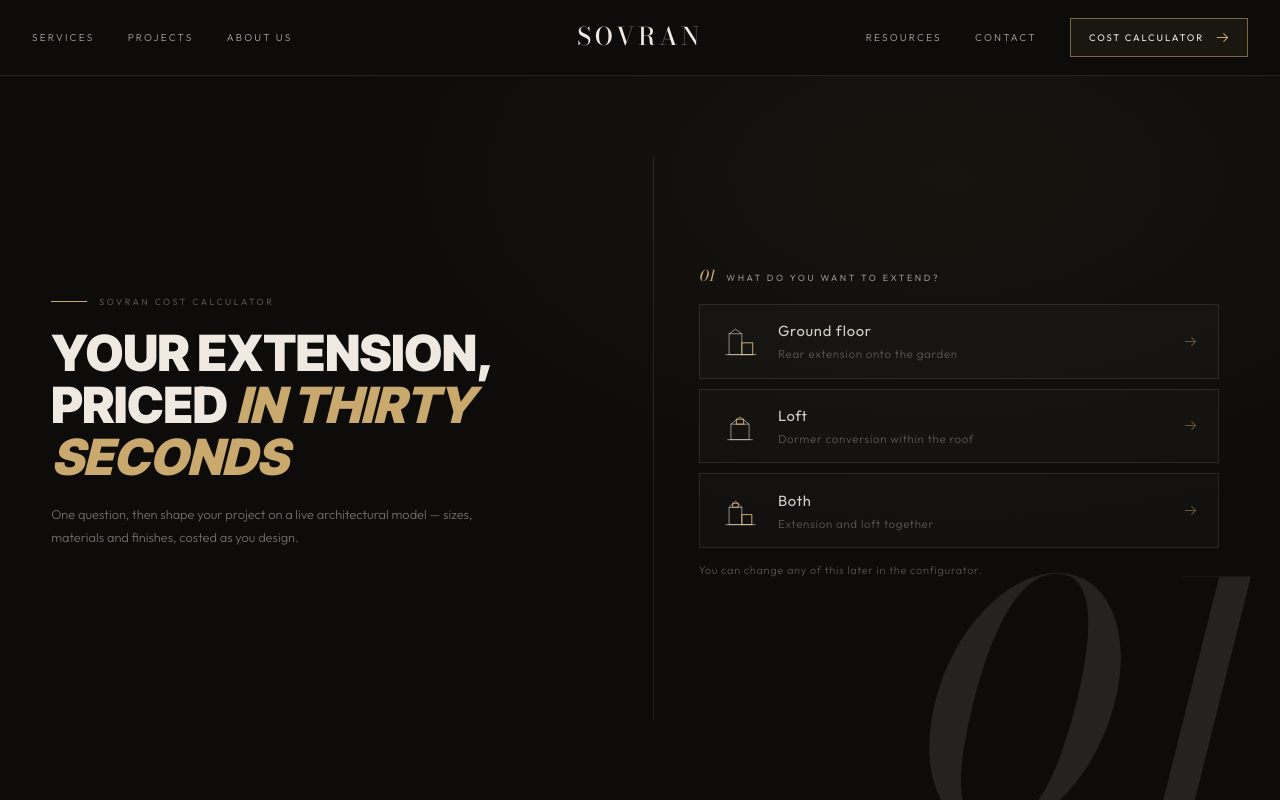
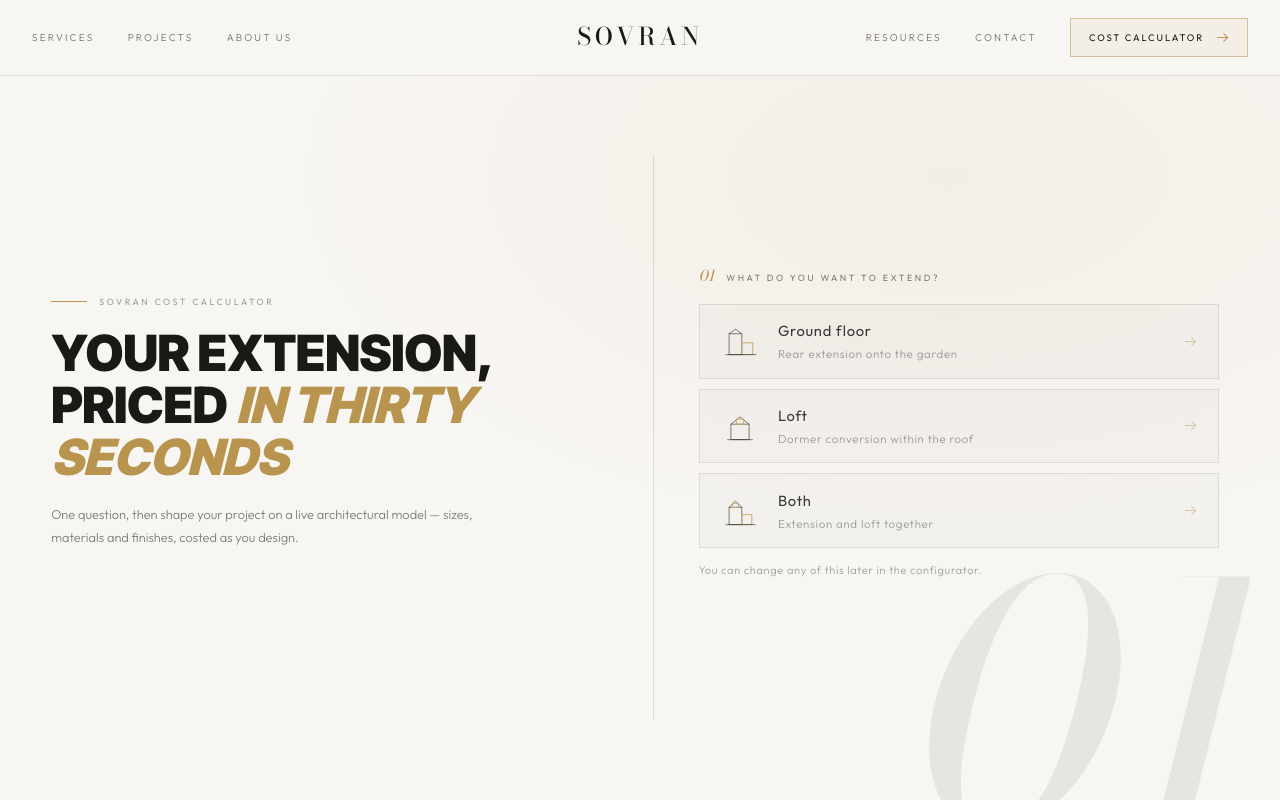
Before and after one commit to AndresO7/sovran-cost-calculator, a Next.js app: page / in a window 1280 px wide. Built offline with nearby package versions, Linux system fonts and the light colour scheme.

Commit message:
style: update color scheme for a light theme across multiple components

```diff
--- a/app/calculator/ui/ConfigPanel.tsx
+++ b/app/calculator/ui/ConfigPanel.tsx
@@ -51,7 +51,7 @@
     <aside
       className="calc-panel"
       style={{
-        background: "#11100e",
+        background: "#f8f6f3",
         borderLeft: `1px solid ${LINE}`,
         display: "flex",
         flexDirection: "column",
--- a/app/calculator/ui/QuoteModal.tsx
+++ b/app/calculator/ui/QuoteModal.tsx
@@ -20,7 +20,7 @@
   width: "100%",
   background: "transparent",
   border: "none",
-  borderBottom: "1px solid rgba(245,240,235,0.15)",
+  borderBottom: "1px solid rgba(26,25,22,0.15)",
   padding: "10px 2px",
   fontFamily: "var(--font-outfit)",
   fontWeight: 300,
@@ -83,7 +83,7 @@
         position: "fixed",
         inset: 0,
         zIndex: 100,
-        background: "rgba(10,10,10,0.78)",
+        background: "rgba(26,25,22,0.6)",
         backdropFilter: "blur(10px)",
         display: "flex",
         alignItems: "center",
@@ -98,8 +98,8 @@
           width: "min(580px, 100%)",
           maxHeight: "90vh",
           overflowY: "auto",
-          background: "#11100e",
-          border: `1px solid rgba(239,233,225,0.12)`,
+          background: "#f8f6f3",
+          border: `1px solid rgba(26,25,22,0.12)`,
           padding: "clamp(24px, 3.5vw, 44px)",
         }}
       >
@@ -326,7 +326,7 @@
   fontSize: 11,
   letterSpacing: "0.18em",
   textTransform: "uppercase",
-  color: "#0a0a0a",
+  color: "#f8f6f3",
   background: FG,
   border: `1px solid ${FG}`,
   padding: "13px 24px",
@@ -342,7 +342,7 @@
   textTransform: "uppercase",
   color: MUTED,
   background: "transparent",
-  border: "1px solid rgba(245,240,235,0.2)",
+  border: "1px solid rgba(26,25,22,0.18)",
   padding: "13px 24px",
   cursor: "pointer",
   transition: "all 0.35s ease",
--- a/app/calculator/ui/SiteNav.tsx
+++ b/app/calculator/ui/SiteNav.tsx
@@ -11,7 +11,7 @@
   fontSize: "clamp(10px, 0.78vw, 11.5px)",
   letterSpacing: "0.22em",
   textTransform: "uppercase",
-  color: "rgba(239,233,225,0.7)",
+  color: "rgba(26,25,22,0.6)",
   textDecoration: "none",
   transition: "color 0.3s ease",
   whiteSpace: "nowrap",
@@ -42,7 +42,7 @@
             href="#"
             style={linkStyle}
             onMouseEnter={(e) => (e.currentTarget.style.color = FG)}
-            onMouseLeave={(e) => (e.currentTarget.style.color = "rgba(239,233,225,0.7)")}
+            onMouseLeave={(e) => (e.currentTarget.style.color = "rgba(26,25,22,0.6)")}
           >
             {l}
           </a>
@@ -80,7 +80,7 @@
               href="#"
               style={linkStyle}
               onMouseEnter={(e) => (e.currentTarget.style.color = FG)}
-              onMouseLeave={(e) => (e.currentTarget.style.color = "rgba(239,233,225,0.7)")}
+              onMouseLeave={(e) => (e.currentTarget.style.color = "rgba(26,25,22,0.6)")}
             >
               {l}
             </a>
@@ -97,8 +97,8 @@
             letterSpacing: "0.2em",
             textTransform: "uppercase",
             color: FG,
-            border: `1px solid rgba(201,169,110,0.55)`,
-            background: "rgba(201,169,110,0.07)",
+            border: `1px solid rgba(184,148,78,0.5)`,
+            background: "rgba(184,148,78,0.08)",
             padding: "11px clamp(13px, 1.4vw, 20px)",
             whiteSpace: "nowrap",
             cursor: "default",
--- a/app/calculator/ui/StartScreen.tsx
+++ b/app/calculator/ui/StartScreen.tsx
@@ -63,11 +63,11 @@
   width: "100%",
   textAlign: "left",
   padding: "clamp(13px, 1.9vh, 19px) clamp(16px, 1.6vw, 24px)",
-  background: "rgba(239,233,225,0.02)",
-  border: "1px solid rgba(239,233,225,0.1)",
+  background: "rgba(26,25,22,0.02)",
+  border: "1px solid rgba(26,25,22,0.1)",
   cursor: "pointer",
   transition: "border-color 0.3s ease, background 0.3s ease, transform 0.3s ease",
-  color: "rgba(239,233,225,0.55)",
+  color: "rgba(26,25,22,0.55)",
 };
 
 /**
@@ -113,7 +113,7 @@
         position: "relative",
         overflow: "hidden",
         background:
-          "radial-gradient(1100px 600px at 74% 14%, rgba(201,169,110,0.05), transparent 60%), var(--background)",
+          "radial-gradient(1100px 600px at 74% 14%, rgba(184,148,78,0.08), transparent 60%), var(--background)",
       }}
     >
       {/* ghost numeral, clipped by the container */}
@@ -214,7 +214,7 @@
               <span style={{ fontFamily: "var(--font-bodoni)", fontStyle: "italic", color: ACCENT, fontSize: 15 }}>
                 01
               </span>
-              <span style={{ ...microLabel, color: "rgba(239,233,225,0.6)" }}>
+              <span style={{ ...microLabel, color: "rgba(26,25,22,0.55)" }}>
                 What do you want to extend?
               </span>
             </div>
@@ -225,13 +225,13 @@
                   onClick={() => begin(o.id)}
                   style={optionRow}
                   onMouseEnter={(e) => {
-                    e.currentTarget.style.borderColor = "rgba(201,169,110,0.65)";
-                    e.currentTarget.style.background = "rgba(201,169,110,0.07)";
+                    e.currentTarget.style.borderColor = "rgba(184,148,78,0.6)";
+                    e.currentTarget.style.background = "rgba(184,148,78,0.08)";
                     e.currentTarget.style.transform = "translateX(4px)";
                   }}
                   onMouseLeave={(e) => {
-                    e.currentTarget.style.borderColor = "rgba(239,233,225,0.1)";
-                    e.currentTarget.style.background = "rgba(239,233,225,0.02)";
+                    e.currentTarget.style.borderColor = "rgba(26,25,22,0.1)";
+                    e.currentTarget.style.background = "rgba(26,25,22,0.02)";
                     e.currentTarget.style.transform = "translateX(0)";
                   }}
                 >
@@ -243,7 +243,7 @@
                         fontWeight: 400,
                         fontSize: "clamp(14px, 1.15vw, 16.5px)",
                         letterSpacing: "0.05em",
-                        color: "rgba(239,233,225,0.88)",
+                        color: "rgba(26,25,22,0.85)",
                       }}
                     >
                       {o.label}
--- a/app/calculator/ui/TopBar.tsx
+++ b/app/calculator/ui/TopBar.tsx
@@ -45,7 +45,7 @@
         height: 60,
         padding: "0 clamp(16px, 2.5vw, 44px)",
         borderBottom: `1px solid ${LINE}`,
-        background: "rgba(17, 16, 14, 0.6)",
+        background: "rgba(248, 246, 243, 0.85)",
         position: "relative",
         zIndex: 20,
         flexShrink: 0,
@@ -118,13 +118,13 @@
         style={{ ...arrowButton, padding: "10px clamp(14px, 1.6vw, 22px)" }}
         onMouseEnter={(e) => {
           e.currentTarget.style.background = FG;
-          e.currentTarget.style.color = "#0d0c0a";
+          e.currentTarget.style.color = "#f8f6f3";
           e.currentTarget.style.borderColor = FG;
         }}
         onMouseLeave={(e) => {
           e.currentTarget.style.background = "transparent";
           e.currentTarget.style.color = FG;
-          e.currentTarget.style.borderColor = "rgba(239,233,225,0.28)";
+          e.currentTarget.style.borderColor = "rgba(26,25,22,0.2)";
         }}
       >
         Detailed Quote
--- a/app/calculator/ui/controls.tsx
+++ b/app/calculator/ui/controls.tsx
@@ -2,12 +2,12 @@
 
 import { CSSProperties, ReactNode } from "react";
 
-export const ACCENT = "#c9a96e";
-export const FG = "#efe9e1";
-export const MUTED = "rgba(239, 233, 225, 0.45)";
-export const FAINT = "rgba(239, 233, 225, 0.32)";
-export const GHOST = "rgba(239, 233, 225, 0.1)";
-export const LINE = "rgba(239, 233, 225, 0.1)";
+export const ACCENT = "#b8944e";
+export const FG = "#1a1916";
+export const MUTED = "rgba(26, 25, 22, 0.55)";
+export const FAINT = "rgba(26, 25, 22, 0.4)";
+export const GHOST = "rgba(26, 25, 22, 0.08)";
+export const LINE = "rgba(26, 25, 22, 0.12)";
 
 export function priceTag(price: number): string {
   return price === 0 ? "Included" : `+£${price.toLocaleString("en-GB")}`;
@@ -102,7 +102,7 @@
                 width: 46,
                 height: 46,
                 borderRadius: "50%",
-                border: `1px solid ${active ? ACCENT : "rgba(239,233,225,0.18)"}`,
+                border: `1px solid ${active ? ACCENT : "rgba(26,25,22,0.18)"}`,
                 background: active ? "rgba(201,169,110,0.1)" : "transparent",
                 color: active ? ACCENT : MUTED,
                 fontFamily: "var(--font-bodoni)",
@@ -203,7 +203,7 @@
                 borderRadius: "50%",
                 padding: 0,
                 cursor: "pointer",
-                border: active ? `1px solid ${ACCENT}` : "1px solid rgba(239,233,225,0.16)",
+                border: active ? `1px solid ${ACCENT}` : "1px solid rgba(26,25,22,0.14)",
                 outline: active ? `1px solid ${ACCENT}` : "1px solid transparent",
                 outlineOffset: 3,
                 transition: "all 0.3s ease",
@@ -284,7 +284,7 @@
               transition: "all 0.3s ease",
             }}
           >
-            <span style={{ color: active ? ACCENT : "rgba(239,233,225,0.5)" }}>{o.icon}</span>
+            <span style={{ color: active ? ACCENT : "rgba(26,25,22,0.45)" }}>{o.icon}</span>
             <span
               style={{
                 fontFamily: "var(--font-outfit)",
@@ -329,7 +329,7 @@
   textTransform: "uppercase",
   color: FG,
   background: "transparent",
-  border: "1px solid rgba(239,233,225,0.28)",
+  border: "1px solid rgba(26,25,22,0.2)",
   padding: "13px clamp(16px, 1.8vw, 26px)",
   cursor: "pointer",
   transition: "all 0.35s ease",
--- a/app/globals.css
+++ b/app/globals.css
@@ -1,11 +1,14 @@
 @import "tailwindcss";
 
 :root {
-  /* warm near-black + cream, matching sovrangroup.co.uk */
-  --background: #0d0c0a;
-  --foreground: #efe9e1;
-  --accent: #c9a96e;
-  --muted: rgba(239, 233, 225, 0.5);
+  /* warm cream + dark text — light theme */
+  --background: #f8f6f3;
+  --foreground: #1a1916;
+  --accent: #b8944e;
+  --muted: rgba(26, 25, 22, 0.5);
+  --line: rgba(26, 25, 22, 0.1);
+  --faint: rgba(26, 25, 22, 0.35);
+  --ghost: rgba(26, 25, 22, 0.08);
   --nav-height: 76px;
 }
 
@@ -33,15 +36,15 @@
 }
 
 ::placeholder {
-  color: rgba(239, 233, 225, 0.3);
+  color: rgba(26, 25, 22, 0.35);
 }
 
 input:focus {
-  border-bottom-color: rgba(239, 233, 225, 0.5) !important;
+  border-bottom-color: rgba(26, 25, 22, 0.4) !important;
 }
 
 ::selection {
-  background: rgba(201, 169, 110, 0.35);
+  background: rgba(184, 148, 78, 0.25);
 }
 
 /* ------------------------------ calculator layout ------------------------------ */
@@ -87,7 +90,7 @@
   .calc-panel {
     width: 100%;
     border-left: none !important;
-    border-top: 1px solid rgba(239, 233, 225, 0.1);
+    border-top: 1px solid var(--line);
   }
   .calc-topbar {
     flex-wrap: wrap;
```
